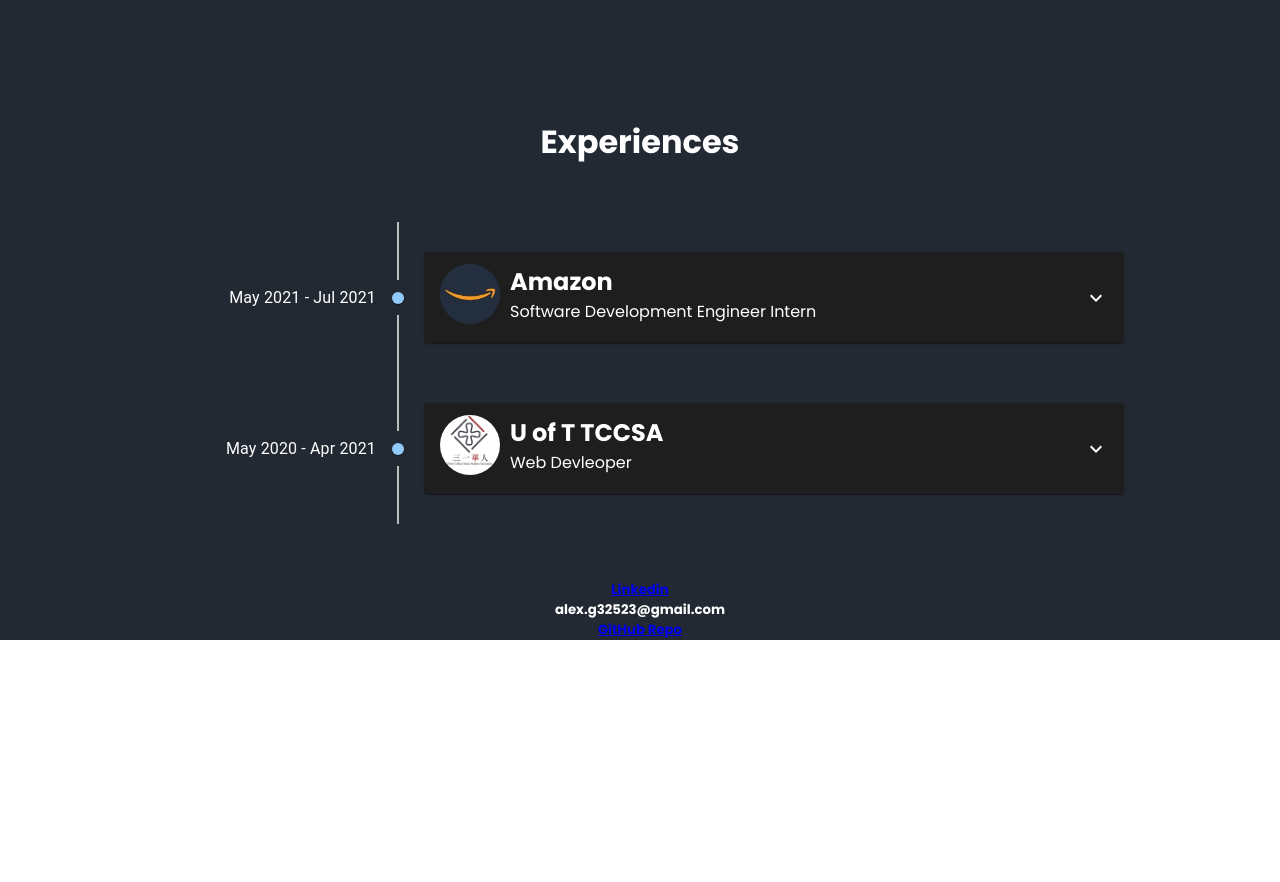
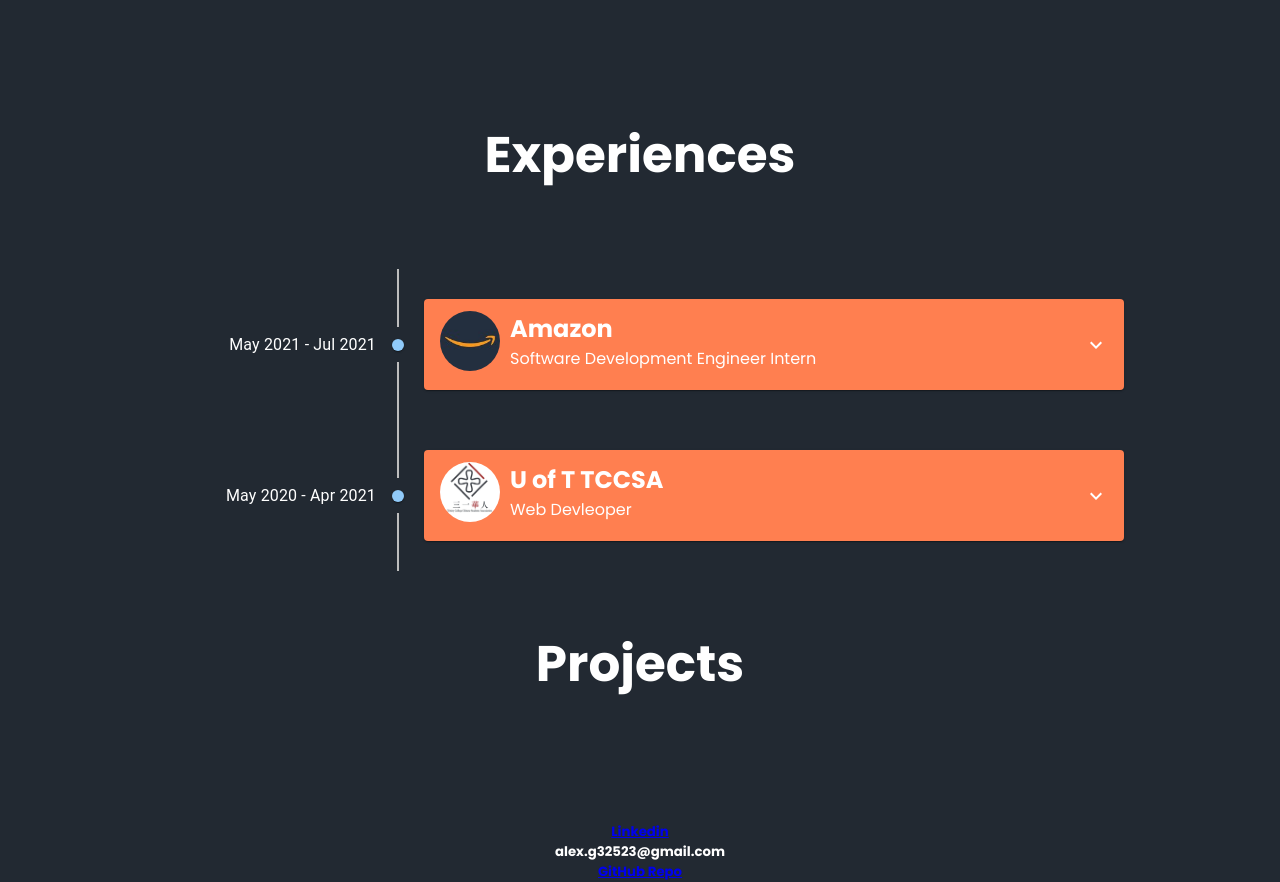
Before and after one commit to AlexsGan/AlexsGan.github.io, a React (Create React App) app: page / in a window 1280 px wide. Shown: the part 1482-2364 px from the top of the page. Before the commit the page ends 2122 px from the top, so only its background shows below. Built offline with nearby package versions, Linux system fonts and the light colour scheme.

Commit message:
modified file structures and some minor changes

```diff
--- /dev/null
+++ b/src/App.css
@@ -0,0 +1,4 @@
+.title-text{
+    font-size: 50px;
+    margin-bottom: 20px;
+}
--- a/src/App.jsx
+++ b/src/App.jsx
@@ -7,6 +7,7 @@ import Toggle from "./components/toggle/toggle";
 import { ThemeContext } from "./context";
 
 import { ThemeProvider, createTheme } from '@mui/material/styles';
+import Projects from "./components/projects/projects";
 
 const muiDarkTheme = createTheme({
   palette: {
@@ -37,6 +38,7 @@ const App = () => {
       <Intro/>
       <About/>
       <Experiences/>
+      <Projects/>
       <Contact/>
     </ThemeProvider>
     </div>
--- a/src/components/about/about.css
+++ b/src/components/about/about.css
@@ -2,6 +2,11 @@
     height: 100vh;
     display: flex;
     align-items: center;
+}
+
+.a-container{
+    /* align-items: center;
+    max-width: 1000px; */
 }
 
 .a-left{
@@ -35,5 +40,9 @@
 }
 
 .a-right{
-    flex: 1
+    flex: 1;
 }
+
+.a-title{
+    margin-bottom: 10px;
+}
--- a/src/components/about/about.jsx
+++ b/src/components/about/about.jsx
@@ -14,42 +14,13 @@ class About extends Component {
                 </div>
                 <div className="a-right">
                     <h1 className="a-title">About Me</h1>
-                    <p className="a-sub">
-                    {/* It is a long established fact that a reader will be distracted by the readable content when looking at its layout. */}
+                    <p className="i-desc">
+                        I am a passionate student enrolled in the Computer Science Specialist program at the University of Toronto. I love working in fast-paced environments and I constantly seek opportunities that help me become a better software engineer.
                     </p>
-                    <p className="i-desc">
-                    I am a passionate student enrolled in the Computer Science Specialist program at the University of Toronto. I love working in fast-paced environments and I constantly seek opportunities that help me become a better software engineer.
-                    </p>
-
                 </div>
             </div>
         )
     }
 }
 
-
-
-// const About = () => {
-//     return (
-//         <div className="a">
-//             <div className="a-left">
-//                 <div className="a-card bg"></div>
-//                 <div className="a-card">
-//                     <img src={Me} alt="" className="a-img" />
-//                 </div>
-//             </div>
-//             <div className="a-right">
-//                 <h1 className="a-title">About Me</h1>
-//                 <p className="a-sub">
-//                 {/* It is a long established fact that a reader will be distracted by the readable content when looking at its layout. */}
-//                 </p>
-//                 <p className="i-desc">
-//                 I am a passionate student enrolled in the Computer Science Specialist program at the University of Toronto. I love working in fast-paced environments and I constantly seek opportunities that help me become a better software engineer.
-//                 </p>
-
-//             </div>
-//         </div>
-//     )
-// }
-
 export default About
--- a/src/components/experiences/experience_card.jsx
+++ b/src/components/experiences/experience_accordion.jsx
@@ -19,7 +19,7 @@ class ExperienceAccordion extends Component {
         <AccordionSummary
           expandIcon={<ExpandMoreIcon />}
           sx={{
-            // backgroundColor: "red"
+            backgroundColor: "#ff7f50"
           }}
         >
           <div className="e-img-wrapper">
@@ -30,7 +30,11 @@ class ExperienceAccordion extends Component {
             <h>{dict.position}</h>
           </div>
         </AccordionSummary>
-        <AccordionDetails>
+        <AccordionDetails
+        sx={{
+          backgroundColor: "#ff7f50"
+        }}
+        >
           <p>
             {dict.details}
           </p>
--- /dev/null
+++ b/src/components/experiences/experience_timeline.jsx
@@ -0,0 +1,38 @@
+import "./experiences.css"
+import { Component } from "react"
+
+import * as React from 'react';
+import TimelineItem from '@mui/lab/TimelineItem';
+import TimelineSeparator from '@mui/lab/TimelineSeparator';
+import TimelineConnector from '@mui/lab/TimelineConnector';
+import TimelineOppositeContent from '@mui/lab/TimelineOppositeContent';
+import TimelineDot from '@mui/lab/TimelineDot';
+import ExperienceAccordion from "./experience_accordion";
+
+class ExperienceTimeline extends Component {
+
+    render() {
+        const dict = this.props.dict;
+
+        return (
+            <TimelineItem>
+                <TimelineOppositeContent
+                    sx={{ m: 'auto 0' }}
+                >
+                    {dict.date}
+                </TimelineOppositeContent>
+                <TimelineSeparator>
+                    <TimelineConnector />
+                    <TimelineDot color="primary">
+                    </TimelineDot>
+                    <TimelineConnector />
+                </TimelineSeparator>
+                <div className="timeline-content">
+                    <ExperienceAccordion dict={dict} />
+                </div>
+            </TimelineItem>
+        );
+    }
+}
+
+export default ExperienceTimeline
--- a/src/components/experiences/experiences.jsx
+++ b/src/components/experiences/experiences.jsx
@@ -5,12 +5,7 @@ import { Component } from "react"
 
 import * as React from 'react';
 import Timeline from '@mui/lab/Timeline';
-import TimelineItem from '@mui/lab/TimelineItem';
-import TimelineSeparator from '@mui/lab/TimelineSeparator';
-import TimelineConnector from '@mui/lab/TimelineConnector';
-import TimelineOppositeContent from '@mui/lab/TimelineOppositeContent';
-import TimelineDot from '@mui/lab/TimelineDot';
-import ExperienceAccordion from "./experience_card";
+import ExperienceTimeline from "./experience_timeline";
 
 class Experiences extends Component {
 
@@ -34,46 +29,13 @@ class Experiences extends Component {
         return (
             <div className="e">
                 <div className="e-title-wrapper">
-                    <h1>Experiences</h1>
+                    <h1 className="title-text">Experiences</h1>
                 </div>
 
                 <div className="e-timeline-wrapper">
                 <Timeline>
-                    <TimelineItem>
-                        <TimelineOppositeContent
-                            sx={{ m: 'auto 0' }}
-                        >
-                            {amazon_dict.date}
-                        </TimelineOppositeContent>
-                        <TimelineSeparator>
-                            <TimelineConnector />
-                            <TimelineDot color="primary">
-                                {/* <LaptopMacIcon /> */}
-                            </TimelineDot>
-                            <TimelineConnector />
-                        </TimelineSeparator>
-                        <div className="timeline-content">
-                            <ExperienceAccordion dict={amazon_dict}/>
-                        </div>
-                    </TimelineItem>
-
-                    <TimelineItem>
-                        <TimelineOppositeContent
-                            sx={{ m: 'auto 0' }}
-                        >
-                            {tccsa_dict.date}
-                        </TimelineOppositeContent>
-                        <TimelineSeparator>
-                            <TimelineConnector />
-                            <TimelineDot color="primary">
-                                {/* <LaptopMacIcon /> */}
-                            </TimelineDot>
-                            <TimelineConnector />
-                        </TimelineSeparator>
-                        <div className="timeline-content">
-                            <ExperienceAccordion dict={tccsa_dict}/>
-                        </div>
-                    </TimelineItem>
+                    <ExperienceTimeline dict={amazon_dict}/>
+                    <ExperienceTimeline dict={tccsa_dict}/>
                 </Timeline>
                 </div>
             </div>
--- a/src/components/projects/projects.css
+++ b/src/components/projects/projects.css
@@ -0,0 +1,15 @@
+.p{
+    padding-bottom: 50px;
+}
+
+.p-title-wrapper {
+    display: flex;
+    align-items: center;
+    justify-content: center;
+    padding-bottom: 50px;
+}
+
+.h1 {
+    font-family: "Times New Roman", Times, serif;
+    font-size: 22px;
+}
--- a/src/components/projects/projects.jsx
+++ b/src/components/projects/projects.jsx
@@ -1,11 +1,24 @@
 import "./projects.css"
+import "../../App.css"
+import { Component } from "react"
+import * as React from 'react';
 
-const Projects = () => {
-    return (
-        <div>
-            card
-        </div>
-    )
+class Projects extends Component {
+
+    render() {
+
+        return (
+            <div className="p">
+                <div className="p-title-wrapper">
+                    <h1 className="title-text">Projects</h1>
+                </div>
+
+                <div className="e-timeline-wrapper">
+
+                </div>
+            </div>
+        );
+    }
 }
 
 export default Projects
```
Also changed, not shown: src/components/intro/intro.jsx (+0 -27 lines).
